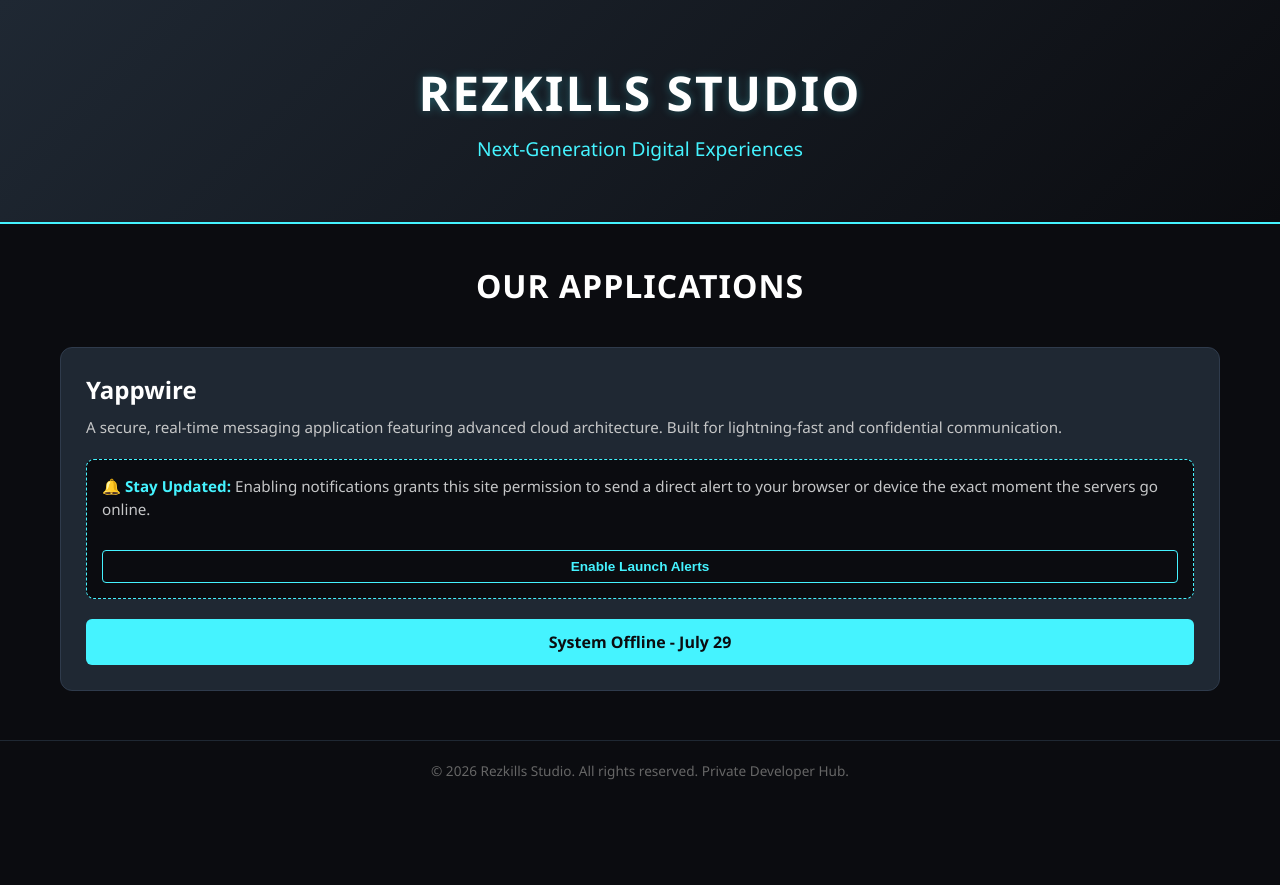
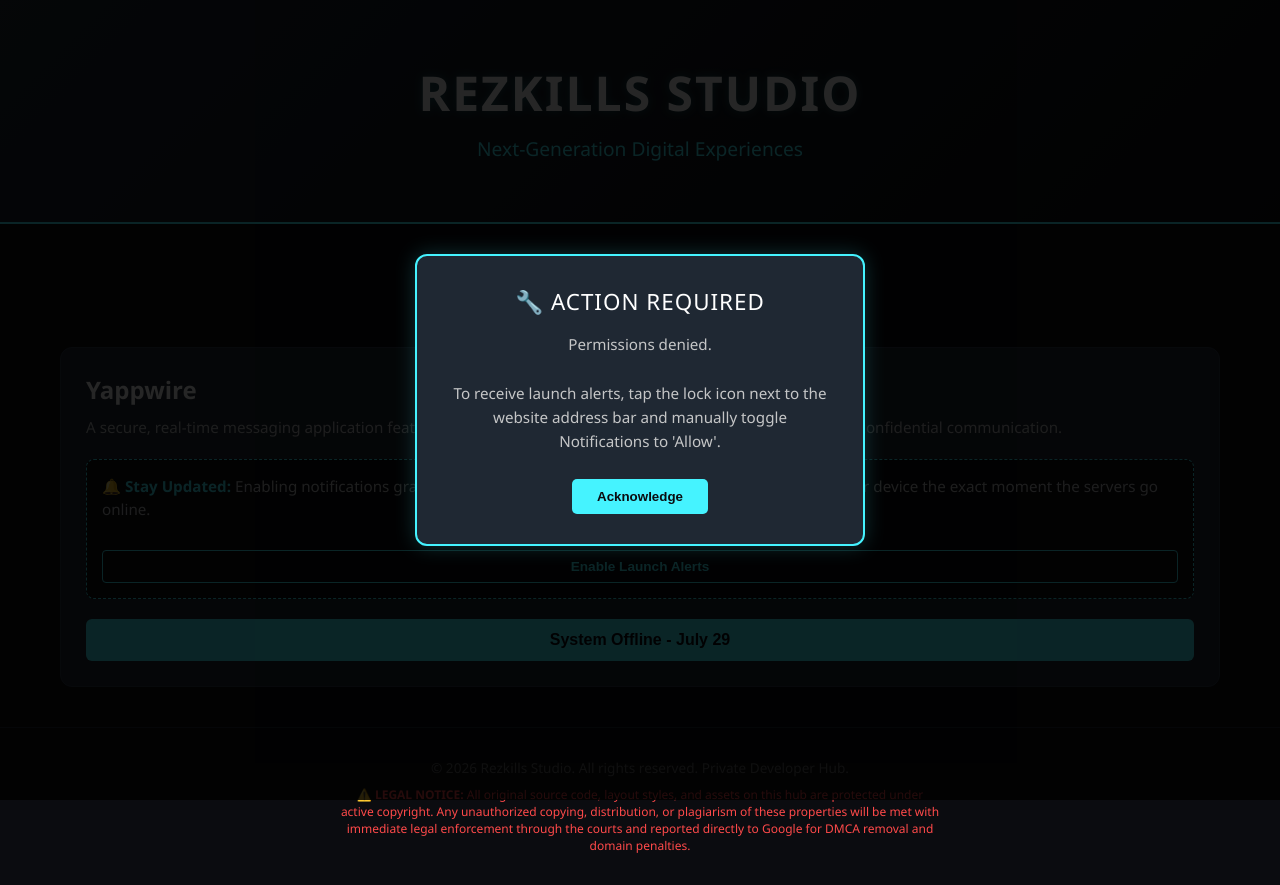
Before and after one commit to Rezkills/rezkills-studio, a plain HTML site: page index.html in a window 1280 px wide. Both pictures are taken after a click on the button "Enable Launch Alerts". Before the commit the page ends 800 px from the top, so only its background shows below. Drawn offline with Linux system fonts and the light colour scheme.

Commit message:
Implement custom alert modal in index.html
Added custom alert modal styles and functionality.

```diff
--- a/index.html
+++ b/index.html
@@ -152,17 +152,94 @@
             border-radius: 6px;
             transition: background-color 0.2s ease;
             cursor: pointer;
+            border: none;
+            width: 100%;
+            font-size: 1rem;
         }
         .launch-btn:hover {
             background-color: #33b8c2;
         }
+
+        /* CUSTOM ALERT MODAL STYLES */
+        .modal-overlay {
+            position: fixed;
+            top: 0;
+            left: 0;
+            width: 100%;
+            height: 100%;
+            background: rgba(0, 0, 0, 0.85);
+            display: flex;
+            align-items: center;
+            justify-content: center;
+            opacity: 0;
+            pointer-events: none;
+            transition: opacity 0.3s ease;
+            z-index: 9999;
+            padding: 20px;
+        }
+        .modal-overlay.active {
+            opacity: 1;
+            pointer-events: auto;
+        }
+        .modal-box {
+            background-color: #1f2833;
+            border: 2px solid #45f3ff;
+            border-radius: 12px;
+            max-width: 450px;
+            width: 100%;
+            padding: 30px;
+            text-align: center;
+            box-shadow: 0 0 20px rgba(69, 243, 255, 0.2);
+            transform: scale(0.8);
+            transition: transform 0.3s ease;
+        }
+        .modal-overlay.active .modal-box {
+            transform: scale(1);
+        }
+        .modal-title {
+            color: #ffffff;
+            font-size: 1.4rem;
+            margin-bottom: 15px;
+            letter-spacing: 1px;
+        }
+        .modal-text {
+            color: #c5c6c7;
+            font-size: 0.95rem;
+            line-height: 1.6;
+            margin-bottom: 25px;
+            white-space: pre-line;
+        }
+        .modal-close-btn {
+            background-color: #45f3ff;
+            color: #0b0c10;
+            border: none;
+            padding: 10px 25px;
+            font-weight: bold;
+            border-radius: 5px;
+            cursor: pointer;
+            transition: background-color 0.2s ease;
+        }
+        .modal-close-btn:hover {
+            background-color: #33b8c2;
+        }
+
         footer {
             text-align: center;
-            padding: 20px;
+            padding: 30px 20px;
             background-color: #0b0c10;
             border-top: 1px solid #1f2833;
             font-size: 0.85rem;
             color: #666;
+            margin-top: auto;
+        }
+        .legal-warning {
+            color: #ff4a4a;
+            font-size: 0.75rem;
+            margin-top: 10px;
+            line-height: 1.4;
+            max-width: 600px;
+            margin-left: auto;
+            margin-right: auto;
         }
     </style>
 </head>
@@ -189,43 +266,68 @@
                         <button class="notif-btn" id="notifyMeBtn" onclick="requestNotificationPermission()">Enable Launch Alerts</button>
                     </div>
 
-                    <a href="https://rezkills.github.io/Yappwire/"
-                       class="launch-btn"
-                       onclick="alert('🔒 SYSTEM OFFLINE:\n\nYappwire will officially launch on July 29th at 11:59 PM.\n\nThis application is officially developed, operated, and verified under Rezkills Studio credits.'); return false;">
+                    <button class="launch-btn" onclick="showStudioModal()">
                        System Offline - July 29
-                    </a>
+                    </button>
                 </div>
             </div>
         </div>
     </main>
 
+    <div class="modal-overlay" id="studioModal">
+        <div class="modal-box">
+            <div class="modal-title">🔒 REZKILLS SYSTEM STATUS</div>
+            <div class="modal-text" id="modalText">
+                Yappwire will officially launch on July 29th at 11:59 PM.
+
+                This application is officially developed, operated, and verified under Rezkills Studio credits.
+            </div>
+            <button class="modal-close-btn" onclick="hideStudioModal()">Acknowledge</button>
+        </div>
+    </div>
+
     <footer>
-        &copy; 2026 Rezkills Studio. All rights reserved. Private Developer Hub.
+        <p>&copy; 2026 Rezkills Studio. All rights reserved. Private Developer Hub.</p>
+        <p class="legal-warning">
+            ⚠️ <strong>LEGAL NOTICE:</strong> All original source code, layout styles, and assets on this hub are protected under active copyright. Any unauthorized copying, distribution, or plagiarism of these properties will be met with immediate legal enforcement through the courts and reported directly to Google for DMCA removal and domain penalties.
+        </p>
     </footer>
 
     <script>
+        function showStudioModal() {
+            document.getElementById('studioModal').classList.add('active');
+        }
+        function hideStudioModal() {
+            document.getElementById('studioModal').classList.remove('active');
+        }
+
         function requestNotificationPermission() {
             if (!("Notification" in window)) {
-                alert("This browser does not support web notifications.");
+                showCustomAlert("SYSTEM ERROR", "This mobile or desktop browser does not support web push notifications.");
                 return;
             }
 
             Notification.requestPermission().then(function (permission) {
+                const btn = document.getElementById("notifyMeBtn");
                 if (permission === "granted") {
-                    const btn = document.getElementById("notifyMeBtn");
                     btn.innerText = "Alerts Enabled ✓";
                     btn.style.backgroundColor = "#45f3ff";
                     btn.style.color = "#0b0c10";
 
-                    // Welcome confirmation notification
                     new Notification("Rezkills Studio", {
                         body: "🚀 Device Linked! You will receive a system ping right here when Yappwire officially launches.",
                         icon: "https://via.placeholder.com/128"
                     });
                 } else {
-                    alert("Permissions denied. If you change your mind, click the lock icon next to the URL bar to allow notifications manually!");
+                    showCustomAlert("🔧 ACTION REQUIRED", "Permissions denied.\n\nTo receive launch alerts, tap the lock icon next to the website address bar and manually toggle Notifications to 'Allow'.");
                 }
             });
+        }
+
+        function showCustomAlert(title, text) {
+            document.querySelector('.modal-title').innerText = title;
+            document.getElementById('modalText').innerText = text;
+            showStudioModal();
         }
     </script>
 
```
